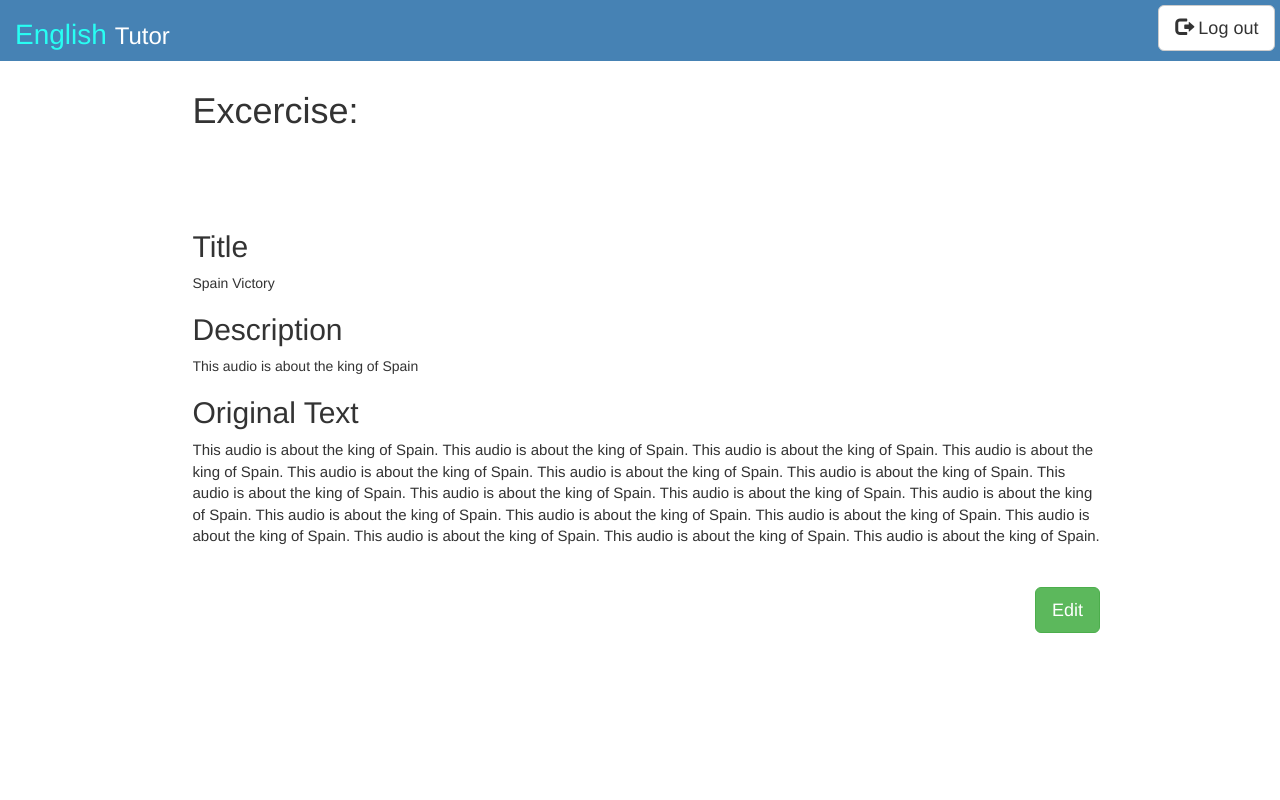
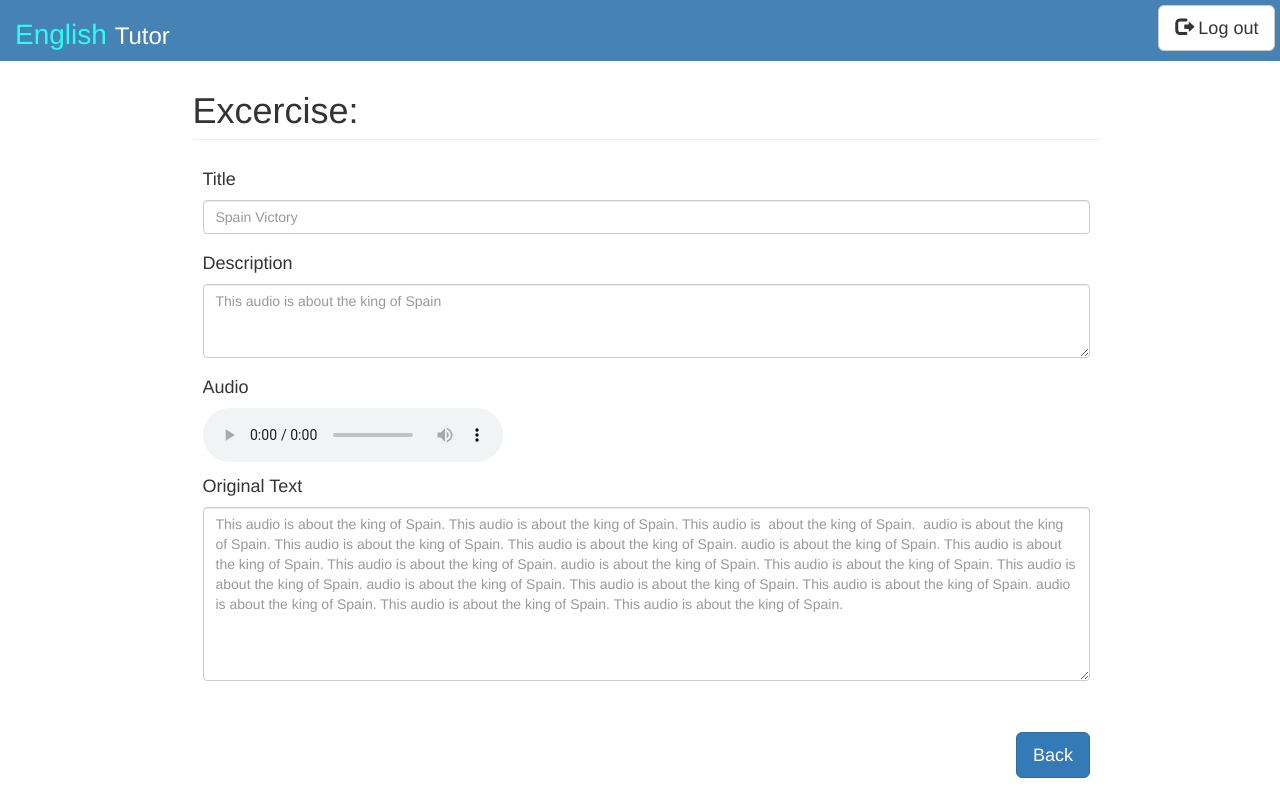
Before and after one commit to EnglishTutorET/mockups, a plain HTML site: page src/audioAdminDescription.html in a window 1280 px wide. Drawn offline with Linux system fonts and the light colour scheme.

Commit message:
edited audio description page

```diff
--- a/src/audioAdminDescription.html
+++ b/src/audioAdminDescription.html
@@ -38,39 +38,55 @@
             <div class="col-md-9" style="margin-left:13%;margin-right:13%;">
 
                 <div class="media-body">
-                    <h1 style="margin-top: 20px;" class="media-heading">
+                    <h1 style="margin-top: 20px;" class="page-header">
                         Excercise:
                     </h1>
+                    <div style="margin: 10px">
+                        <form role="form">
+                        <div class="form-group">
+                           <div class="media-body">
+                              <div >
+                               <h4>Title</h4>
+                               <input type="text" class="form-control" id="exampleInputEmail1" style="margin-bottom: 20px" placeholder="Spain Victory">
+                               <h4>Description</h4>
 
-                    <div style="margin-top: 100px">
-                        <h2>Title</h2>
-                        <p>Spain Victory</p>
-                        <h2>Description</h2>
-                        <p>This audio is about the king of Spain</p>
-                        <h2>Original Text</h2>
-                        <p style="font-size: 15px;">This audio is about the king of Spain. This audio is about the king
-                            of Spain. This audio is about the king of Spain.
-                            This audio is about the king of Spain. This audio is about the king of Spain. This audio is
-                            about the king of Spain.
-                            This audio is about the king of Spain. This audio is about the king of Spain. This audio is
-                            about the king of Spain.
-                            This audio is about the king of Spain. This audio is about the king of Spain. This audio is
-                            about the king of Spain.
-                            This audio is about the king of Spain. This audio is about the king of Spain. This audio is
-                            about the king of Spain.
-                            This audio is about the king of Spain. This audio is about the king of Spain. This audio is
-                            about the king of Spain.
-                        </p>
+                               <textarea class="form-control" rows="3" id="comment" style="margin-bottom: 20px" placeholder="This audio is about the king of Spain"></textarea>
+                               <h4>Audio</h4>
+                               <audio controls>
+                                 Your browser does not support the audio element.
+                               </audio>
+                               <h4>Original Text</h4>
+                               <textarea class="form-control" rows="8" id="comment" placeholder="This audio is about the king of Spain. This audio is about the king of Spain. This audio is  about the king of Spain.  audio is about the king of Spain. This audio is about the king of Spain. This audio is about the king of Spain. audio is about the king of Spain. This audio is about the king of Spain. This audio is about the king of Spain. audio is about the king of Spain. This audio is about the king of Spain. This audio is about the king of Spain. audio is about the king of Spain. This audio is about the king of Spain. This audio is about the king of Spain. audio is about the king of Spain. This audio is about the king of Spain. This audio is about the king of Spain."></textarea>
+                               <br>
+                              <div class="input-group col-xs-12">
+                              </div>
 
-                    </div>
-                    <div class="row" style="float: right; margin-top: 30px;">
+                              </div>
+                            </div>
+                        <div class="row" style="float: right; margin-top: 30px;">
+                            <div class="col-md-12">
+
+                                <a href="editAudioExercise.html" type="button" class="btn btn-primary btn-lg">
+                                    Back
+                                </a>
+                            </div>
+                        </div>
+                      </div>
+
+                      </div>
+
+                    <!-- <h4>Audio</h4>
+                    <audio controls>
+                      Your browser does not support the audio element.
+                    </audio> -->
+                    <!-- <div class="row" style="float: right; margin-top: 30px;">
                         <div class="col-md-12">
 
-                            <a href="editAudioExercise.html" type="button" class="btn btn-success btn-lg">
-                                Edit
+                            <a href="editAudioExercise.html" type="button" class="btn btn-primary btn-lg">
+                                Back
                             </a>
                         </div>
-                    </div>
+                    </div> -->
 
                 </div>
 
```
